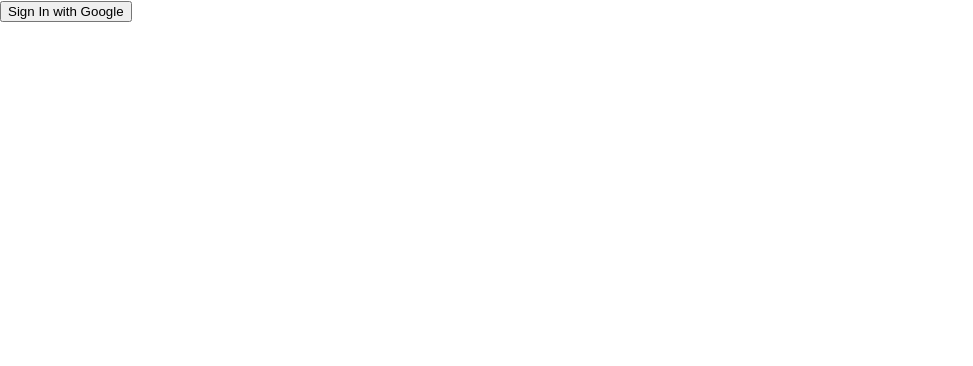
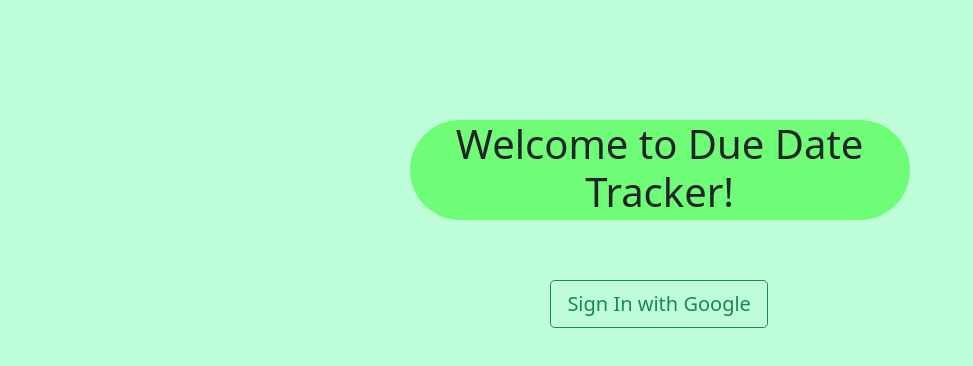
Before and after one commit to mitpatel17/duedateapp, a React (Create React App) app: page / in a window 1280 px wide. Shown: the top 366 px of the page, without its empty margins (0-973 px from the left). Built offline with nearby package versions, Linux system fonts and the light colour scheme; no server answers.

Commit message:
bit of styling for sign in

```diff
--- a/src/Components/Header.css
+++ b/src/Components/Header.css
@@ -1,8 +1,8 @@
+
 .header {
     box-sizing: border-box;
     width: 100%;
     display: flex;
-    flex-direction:column;
     justify-content: center;
     align-items: center;
     text-align: 'center';
@@ -11,20 +11,3 @@
     background-color: rgb(123, 226, 209);
     color: #fff;
   }
-
-.button {
-    background-color: #90ec78; /* Green */
-    border: none;
-    color: white;
-    padding: 15px 32px;
-    text-align: center;
-    text-decoration: none;
-    display: inline-block;
-    font-size: 16px;
-    transition-duration: 0.4s;
-  }
-
-.button:hover{
-    color:#58f01c;
-    background-color:#39ecd4;
-}
--- a/src/Components/Header.js
+++ b/src/Components/Header.js
@@ -2,12 +2,12 @@ import "./Header.css";
 
 function Header() {
     return (
+
         <div className="header">
 
             <h1>
                 Due Date Tracker
             </h1>
-
         </div>
 
     );
--- /dev/null
+++ b/src/Components/Signinstyle.css
@@ -0,0 +1,27 @@
+.background{
+    background-color: rgb(190, 255, 217);
+    width: 100vw;
+    height: 100vh;
+    background-position: center;
+    background-repeat: no-repeat;
+    background-size: cover;
+    align-items: center;
+}
+
+.title {
+    width: 500px;
+    height: 100px;
+    background-color: rgb(111, 252, 118);
+    position: absolute;
+    border-radius: 50px;
+    top: 15%;
+    left: 32%;
+    text-align: center;
+}
+.buttonbox{
+    position: absolute;
+    border-radius: 20px;
+    top: 35%;
+    left: 43%;
+    text-align: center;
+}
--- a/src/Home.jsx
+++ b/src/Home.jsx
@@ -1,12 +1,11 @@
 import React from "react";
 import app from "./Firebase/firebase";
 import { getAuth, signOut } from "firebase/auth";
-
-
+import Header from "./Components/Header";
 
 const Home = () => {
 
-    const auth = getAuth();
+    const auth = getAuth(app);
 
     const SignOut = () =>{
         signOut(auth).then(() => {
@@ -17,12 +16,13 @@ const Home = () => {
     }
 
     return (
+        <>
+            <Header/>
 
-        <>
-            <h1>Home</h1>
             <button onClick={SignOut}>
                 Sign out
             </button>
+
         </>
     );
 
--- a/src/Signin.jsx
+++ b/src/Signin.jsx
@@ -1,6 +1,9 @@
 import React from 'react';
 import app from "./Firebase/firebase";
 import { getAuth, signInWithPopup, GoogleAuthProvider } from "firebase/auth";
+import "./Components/Signinstyle.css";
+import 'bootstrap/dist/css/bootstrap.min.css';
+import {Button} from "react-bootstrap";
 
 const Signin = () => {
 
@@ -22,9 +25,19 @@ const Signin = () => {
 
     return (
 
-    <button onClick={signIn}>
+        <div className="background">
+            <div className="title">
+                <h1>
+                    Welcome to Due Date Tracker!
+                </h1>
+            </div>
+            <div className="buttonbox">
+                <Button variant="outline-success" size="lg" onClick={signIn}>
                     Sign In with Google
-    </button>
+                </Button>
+            </div>
+
+        </div>
 
     );
 
```
Lines whose indentation alone changed are shown as unchanged.
